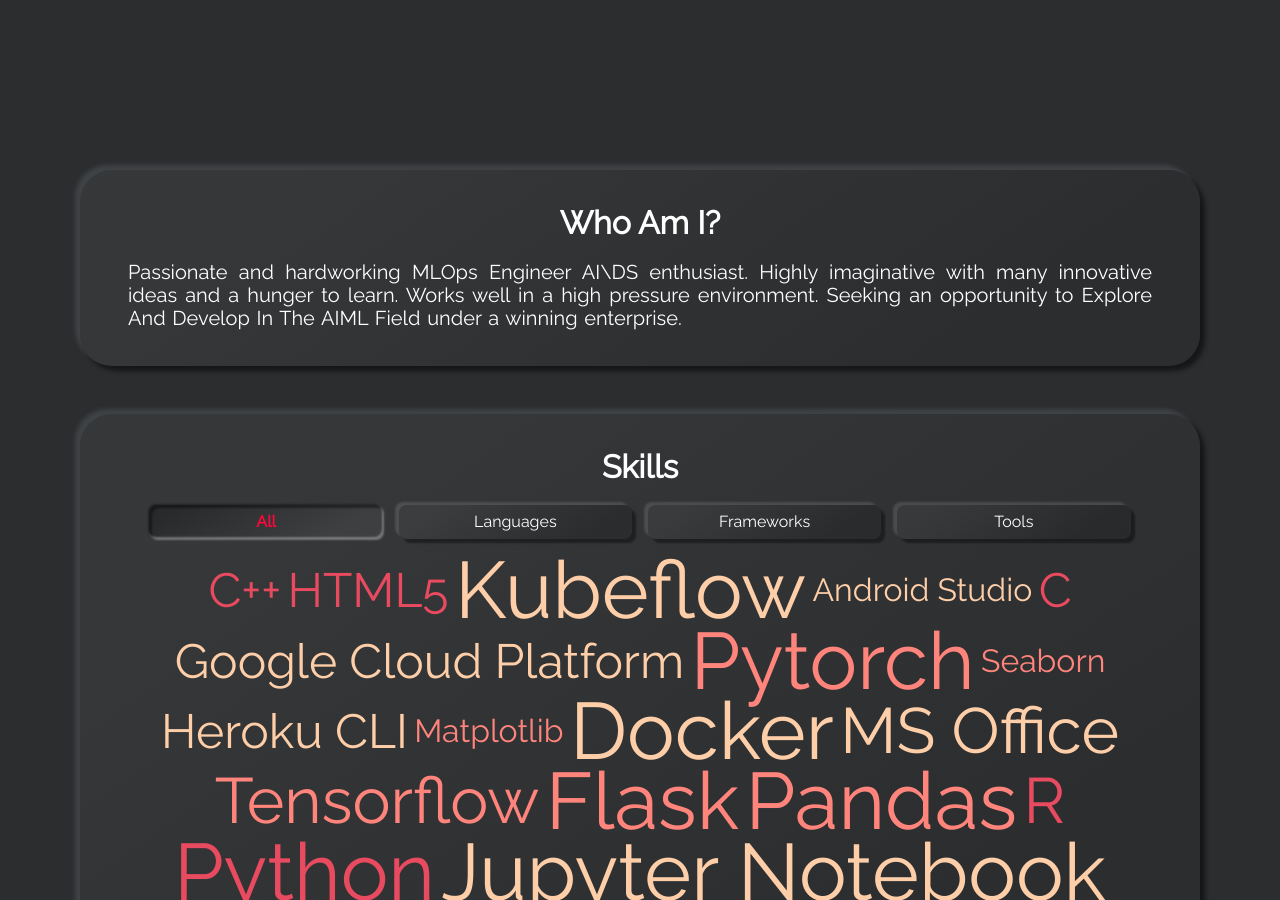
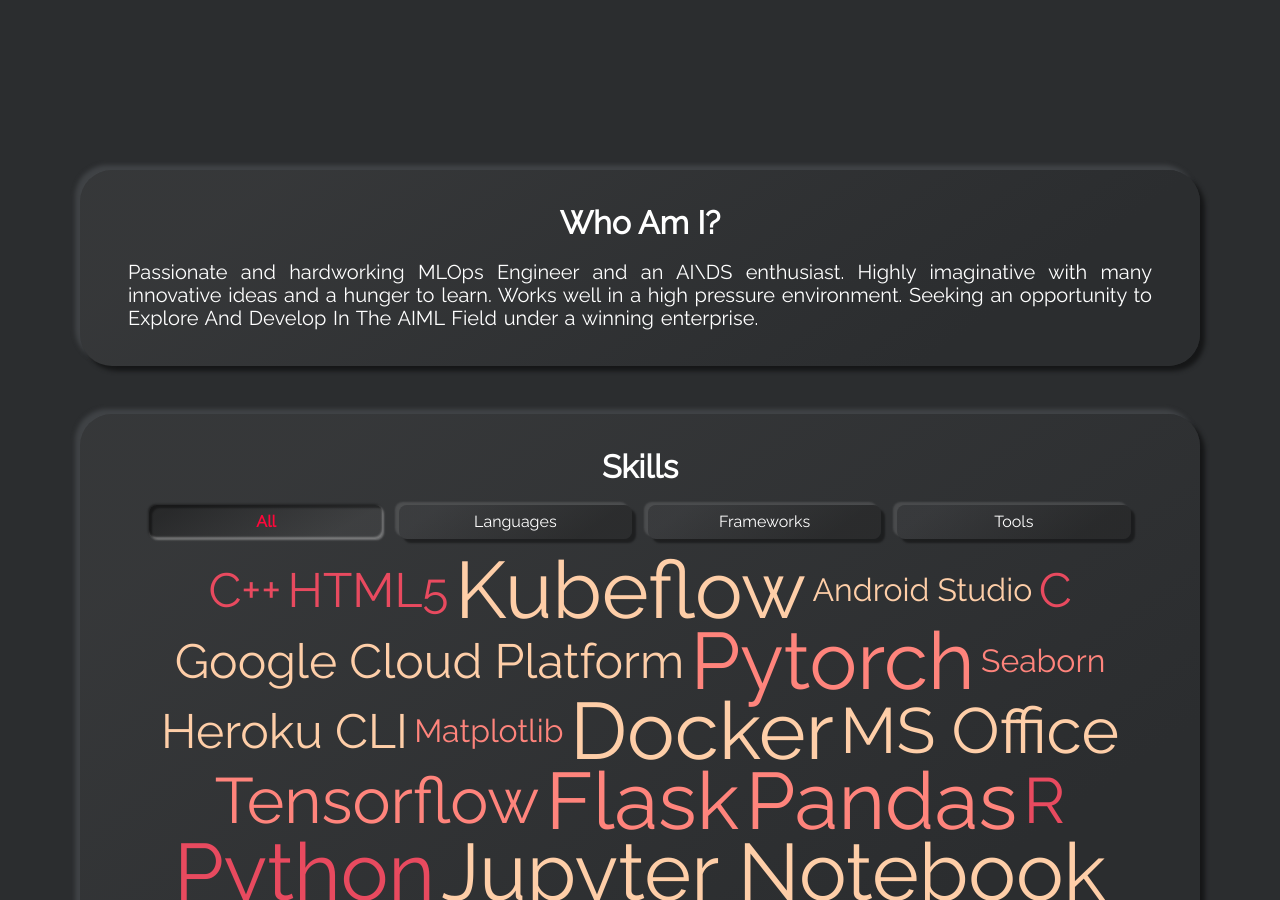
Before and after one commit to AbhishekKumarDS/AbhishekKumarDS.github.io, a Jekyll site: the page built from index.html, in a window 1280 px wide and 900 px high, scrolled down 890 px. Built offline with Jekyll 4.4.1, drawn with Linux system fonts in a browser that asks for light colours; some of the changed lines change nothing that is shown.

Commit message:
Update _config.yml

```diff
--- a/_config.yml
+++ b/_config.yml
@@ -34,7 +34,7 @@
 # about_me_title: The will be displayed as the title in the About Me section
 about_me_title: Who Am I?
 # about_me_description: This will be displayed under the title.
-about_me_description: Passionate and hardworking MLOps Engineer AI\DS enthusiast. Highly imaginative with many innovative ideas and a hunger to learn. Works well in a high pressure environment. Seeking an opportunity to Explore And Develop In The AIML Field under a winning enterprise.
+about_me_description: Passionate and hardworking MLOps Engineer and an AI\DS enthusiast. Highly imaginative with many innovative ideas and a hunger to learn. Works well in a high pressure environment. Seeking an opportunity to Explore And Develop In The AIML Field under a winning enterprise.
 
 # SKILLS SECTION
 # show_skills_card:
@@ -53,7 +53,7 @@
 timeline_title: Education & Experience
 # cv_download_link: The link where you host your cv.
 # > e.g. you share your cv on your dropbox, then add the dropbox link here
-cv_download_link: https://docs.google.com/document/d/1IAkB9HzIRcL1Z2tYTzIAqQPyBZULl0vRKiEZf_jJlbg/edit?usp=sharing
+cv_download_link: https://drive.google.com/file/d/1NHVWOqt12FKtL7TSCN4SzZSuhjDm1J6A/view?usp=sharing
 
 # PROJECTS SECTION
 # show_projects_card:
@@ -110,7 +110,7 @@
 # Set the id, if you want to track your website with Google Analytics
 # > set this to "", if you do not want to track with Google Analytics
 google-analytics:
-  id: "UA-158757509-2"
+  id: "G-EKYT8XWP5T"
 
 ### END OF VALUES YOU SHOULD CHANGE ###
 
```
